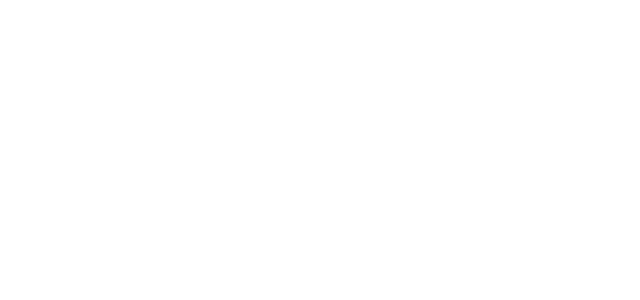
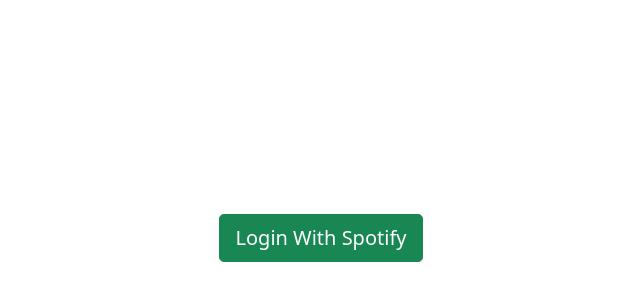
Before and after one commit to AveParker/soundradar, a React (Create React App) app in the folder client/: page / in a window 1280 px wide. Shown: the part 162-462 px from the top of the page, without its empty margins (319-959 px from the left). Built offline with nearby package versions, Linux system fonts and the light colour scheme.

Commit message:
added login

```diff
--- a/client/package.json
+++ b/client/package.json
@@ -6,7 +6,9 @@
     "@testing-library/jest-dom": "^5.14.1",
     "@testing-library/react": "^11.2.7",
     "@testing-library/user-event": "^12.8.3",
+    "bootstrap": "^5.1.1",
     "react": "^17.0.2",
+    "react-bootstrap": "^1.6.4",
     "react-dom": "^17.0.2",
     "react-scripts": "4.0.3",
     "web-vitals": "^1.1.2"
--- a/client/src/App.js
+++ b/client/src/App.js
@@ -1,12 +1,12 @@
 import logo from './logo.svg';
+import React from 'react';
 import './App.css';
+import Login from './Login';
+import "bootstrap/dist/css/bootstrap.min.css"
+
 
 function App() {
-  return (
-    <div className="App">
-
-    </div>
-  );
+  return <Login />
 }
 
 export default App;
--- /dev/null
+++ b/client/src/Login.js
@@ -0,0 +1,17 @@
+import React from "react"
+import { Container } from "react-bootstrap"
+
+const AUTH_URL =
+  "https://accounts.spotify.com/authorize?client_id=6bf879ed4da54d7f8ba7511074c72f00&response_type=code&redirect_uri=http://localhost:3000&scope=streaming%20user-read-email%20user-read-private%20user-library-read%20user-library-modify%20user-read-playback-state%20user-modify-playback-state"
+
+export default function Login() {
+  return (
+    <Container
+      className="d-flex justify-content-center align-items-center"
+      style={{ minHeight: "100vh" }}>
+      <a className="btn btn-success btn-lg" href={AUTH_URL}>
+        Login With Spotify
+      </a>
+    </Container>
+  )
+}
```
Also changed, not shown: 1 other file (tests, documents, lock files or other folders).
